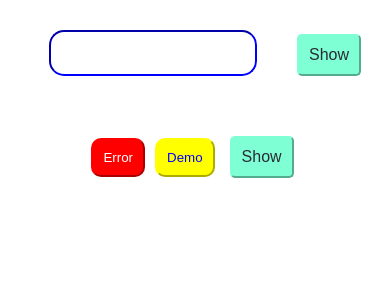
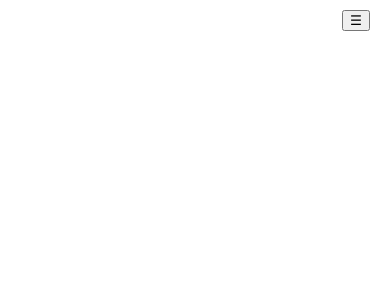
Before and after one commit to marleyDip/React-JS-Basics, a React (Create React App) app in the folder statehandling/: page / in a window 390 px wide. Shown: the top 300 px of the page. Built offline with nearby package versions, Linux system fonts and the light colour scheme.

Commit message:
Responsive Menu | Project

```diff
--- a/statehandling/src/App.css
+++ b/statehandling/src/App.css
@@ -67,3 +67,36 @@
   border-radius: 15px;
   border-color: blue;
 }
+
+.menu {
+  width: 80%;
+  text-align: left;
+  left: -100%;
+  height: 10vh;
+  position: fixed;
+  list-style: none;
+  background-color: aqua;
+  transition: 0.5s;
+}
+
+.activeMenu {
+  left: 0%;
+}
+
+.menu ul {
+  justify-content: center;
+  display: flex;
+  flex-direction: row;
+  gap: 10px;
+}
+
+.menu ul li {
+  list-style: none;
+  padding: 10px 0px;
+}
+
+.mIcon {
+  top: 10px;
+  position: absolute;
+  right: 20px;
+}
--- a/statehandling/src/App.js
+++ b/statehandling/src/App.js
@@ -1,38 +1,26 @@
-import logo from "./logo.svg";
 import "./App.css";
 import { useState } from "react";
 
 import btnModule from "./Button.module.css";
 
 function App() {
-  let [status, setStatus] = useState(false);
-  let [pStatus, setPStatus] = useState(false);
-
-  let statusData = () => {
-    setPStatus(!pStatus);
-  };
+  let [menuStatus, setMenuStatus] = useState(false);
 
   return (
     <div className="App">
-      <input className="input" type={pStatus ? "text" : "password"} />
-      <button className="button" onClick={statusData}>
-        {pStatus ? "Hide" : "Show"}
+      <button className="mIcon" onClick={() => setMenuStatus(!menuStatus)}>
+        &#9776;
       </button>
-      <br />
-      <br />
-      <button className={btnModule.error}>Error</button>
-      <button className={btnModule.warning}>Demo</button>
-      {/* <button className="button" onClick={statusData}>
-        Show
-      </button> */}
-      <button className="button" onClick={() => setStatus(!status)}>
-        {status ? "Hide" : "Show"}
-      </button>
-      {status ? (
-        <p className="para">Welcome to Z-Index Next Gen Stack Company</p>
-      ) : (
-        ""
-      )}
+
+      <div className={`menu ${menuStatus ? "activeMenu" : ""}`}>
+        <ul>
+          <li>Home</li>
+          <li>About</li>
+          <li>Course</li>
+          <li>Gallery</li>
+          <li>Contact</li>
+        </ul>
+      </div>
     </div>
   );
 }
```
Also changed, not shown: statehandling/src/App copy.js (added, +50 -0 lines).
